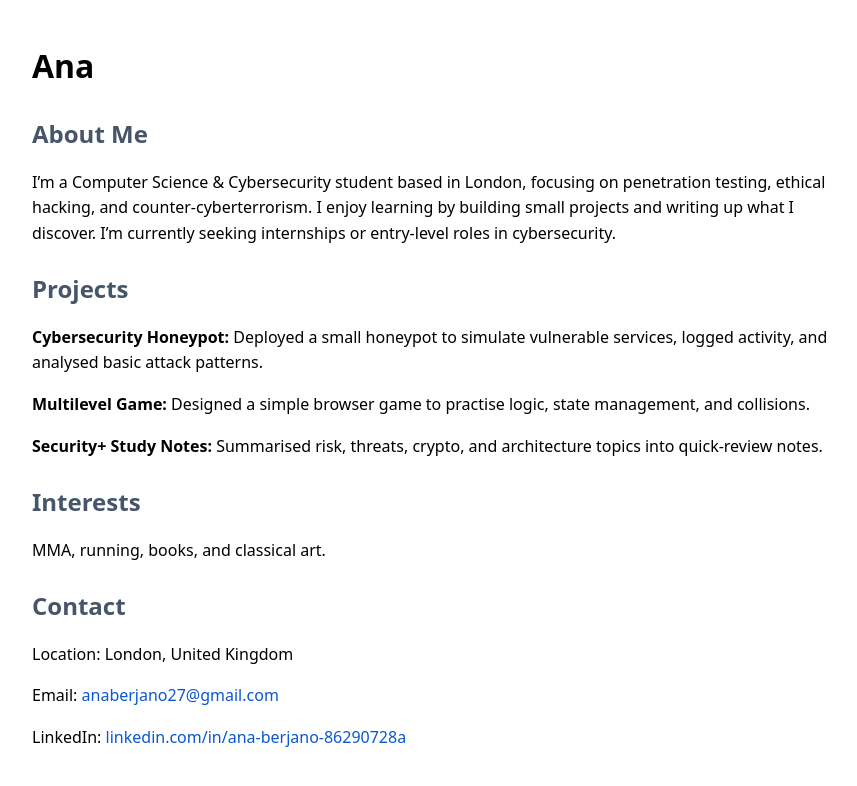
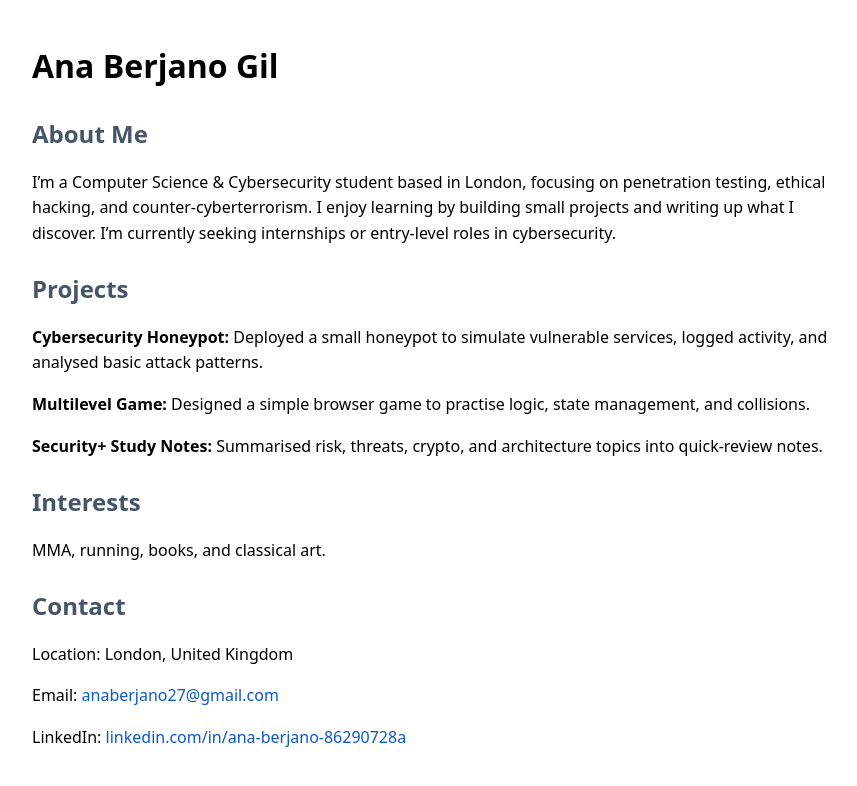
Before and after one commit to dissept/02_mypage_33821542, a website: page index.html in a window 1280 px wide. Shown: the whole page, without its empty margins (208-1065 px from the left). Drawn offline with Linux system fonts and the light colour scheme.

Commit message:
fix typo in index.html

```diff
--- a/index.html
+++ b/index.html
@@ -14,7 +14,7 @@
   </style>
 </head>
 <body>
-  <h1>Ana</h1>
+  <h1>Ana Berjano Gil</h1>
 
   <h2>About Me</h2>
   <p>
```
